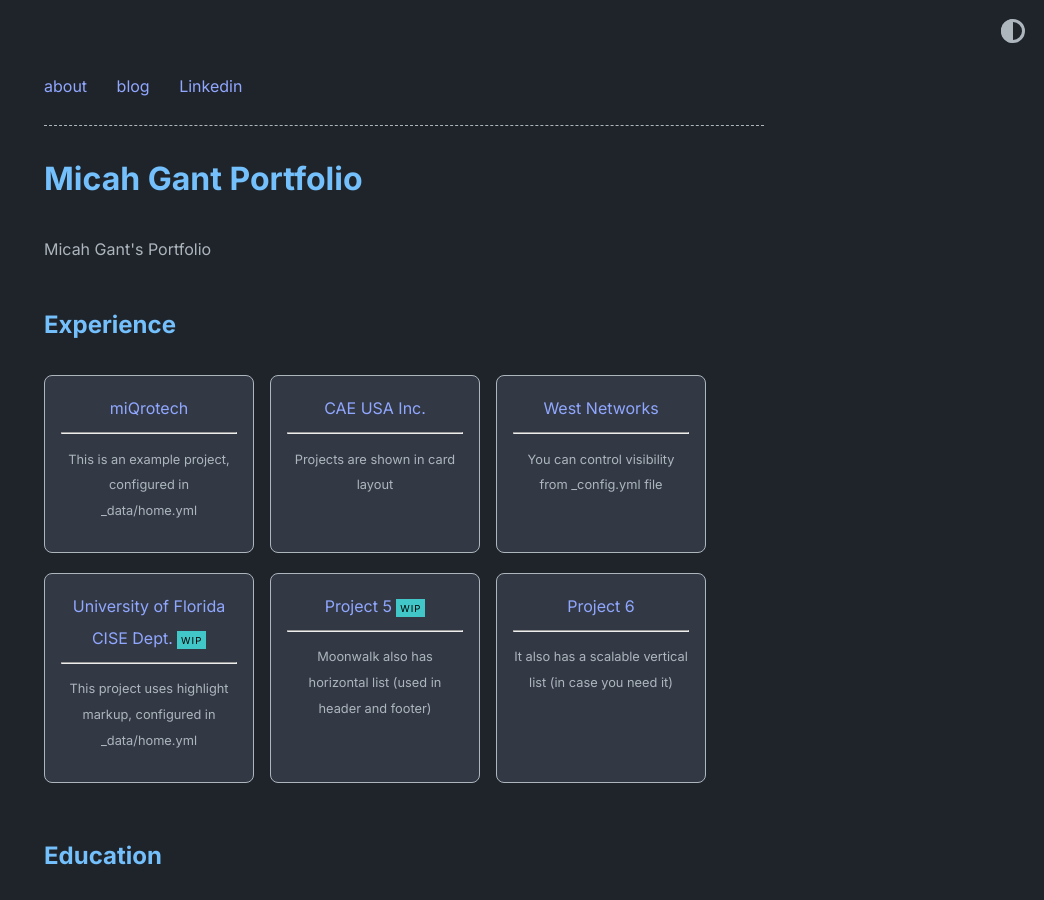
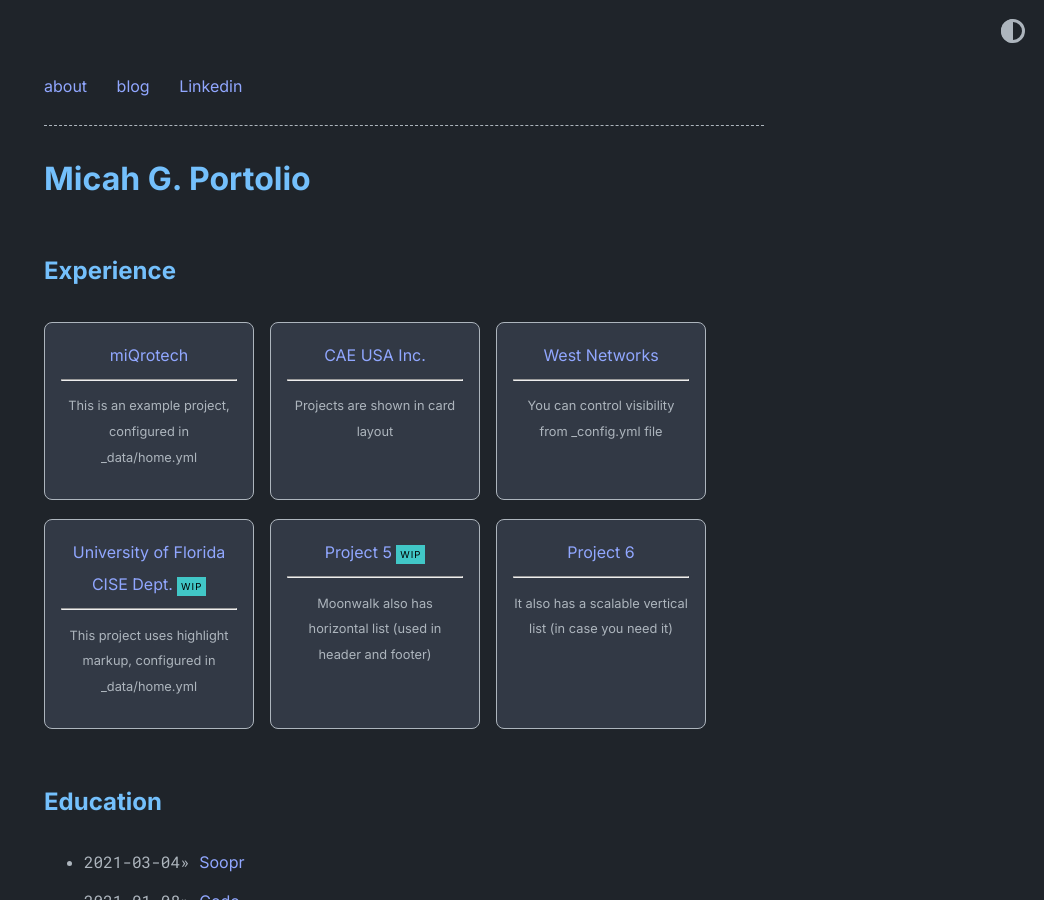
Before and after one commit to micah-gant/micah-gant.github.io, a Jekyll site: the page built from index.md, in a window 1280 px wide and 900 px high. Shown: the whole window, without its empty margins (236-1280 px from the left). Built offline with Jekyll 4.4.1, drawn with Linux system fonts in a browser that asks for light colours.

Commit message:
Update _config.yml

```diff
--- a/_config.yml
+++ b/_config.yml
@@ -1,8 +1,8 @@
-title: Micah Gant Portfolio
+title: Micah G. Portolio
 author: Micah Gant
 # url: https://www.abhinavsaxena.com/moonwalk # root address of the site
-description: > # description of the site (multiple lines allowed)
-  Micah Gant's Portfolio
+# description: > # description of the site (multiple lines allowed)
+#   Micah Gant's Portfolio
 
 permalink: /:slug
 
```
